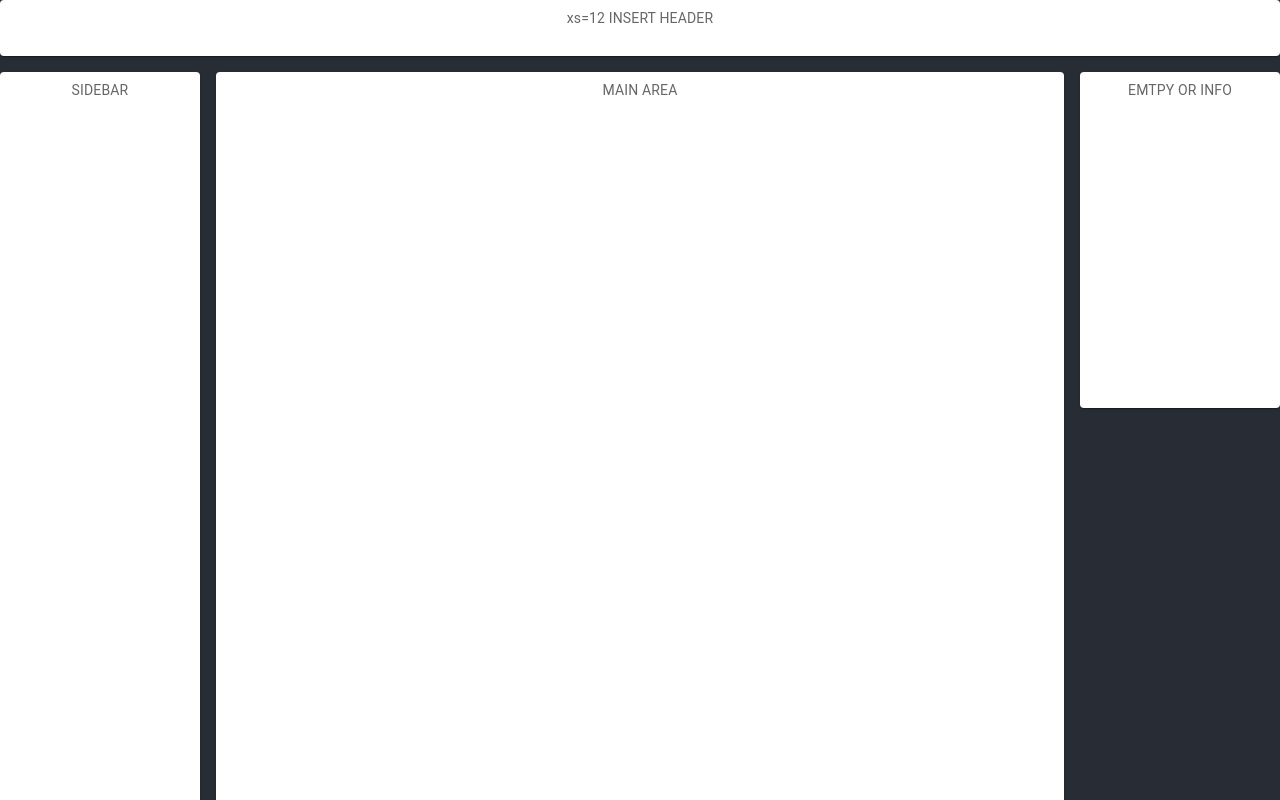
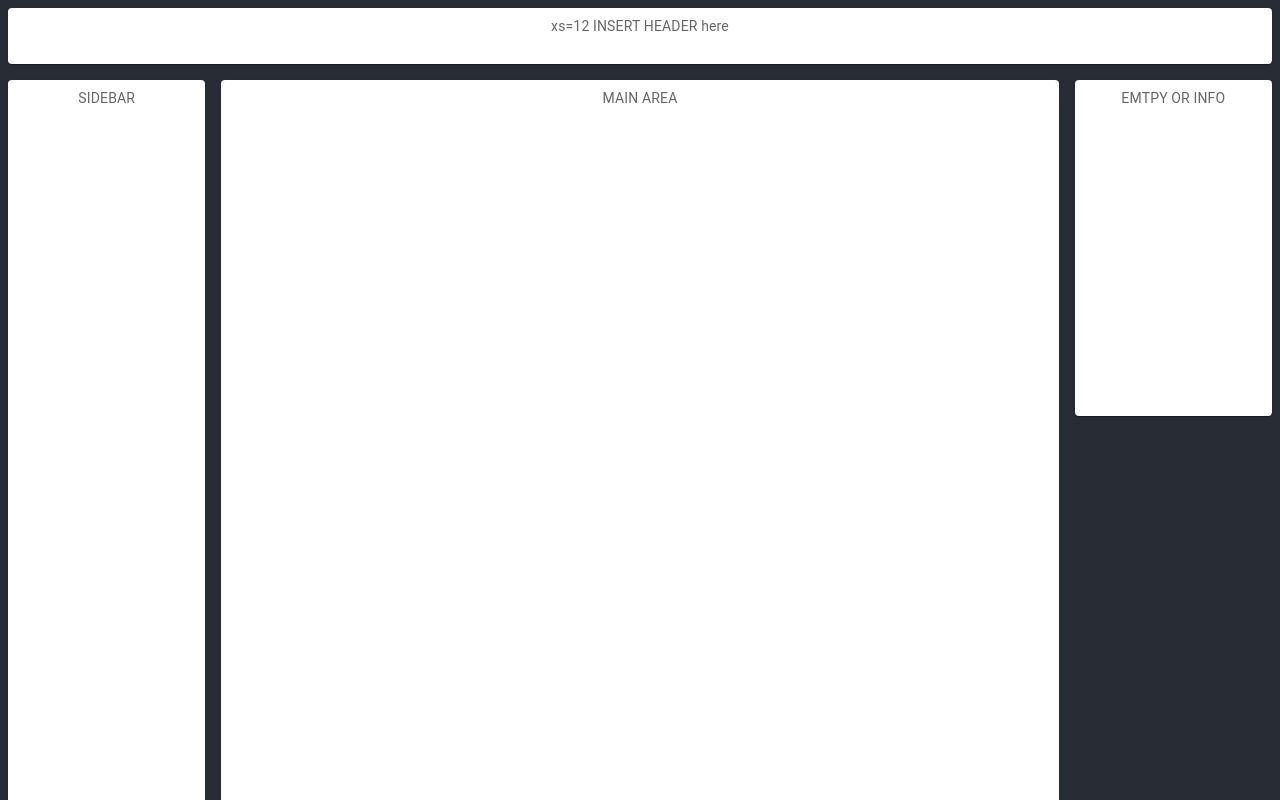
Before and after one commit to wi19b087/IT-Change-tool-frontend, a React (Create React App) app: page / in a window 1280 px wide. Shown: the top 800 px of the page. Built offline with nearby package versions, Linux system fonts and the light colour scheme.

Commit message:
Add small margin

```diff
--- a/src/App.css
+++ b/src/App.css
@@ -1,5 +1,6 @@
 .App {
   text-align: center;
+  background-color: #282c34;
 }
 
 .App-logo {
@@ -24,4 +25,5 @@
 .App-body {
   background-color: #282c34;
   min-height: 100vh;
+  margin: 1vh;
 }
--- a/src/App.js
+++ b/src/App.js
@@ -52,7 +52,7 @@ function App() {
         <Box sx={{ flexGrow: 1 }}>
           <Grid container spacing={2}>
             <Grid item xs={12}>
-              <HeaderItem>xs=12 INSERT HEADER</HeaderItem>
+              <HeaderItem>xs=12 INSERT HEADER here</HeaderItem>
             </Grid>
 
             <Grid item xs={6} md={2}>
```
